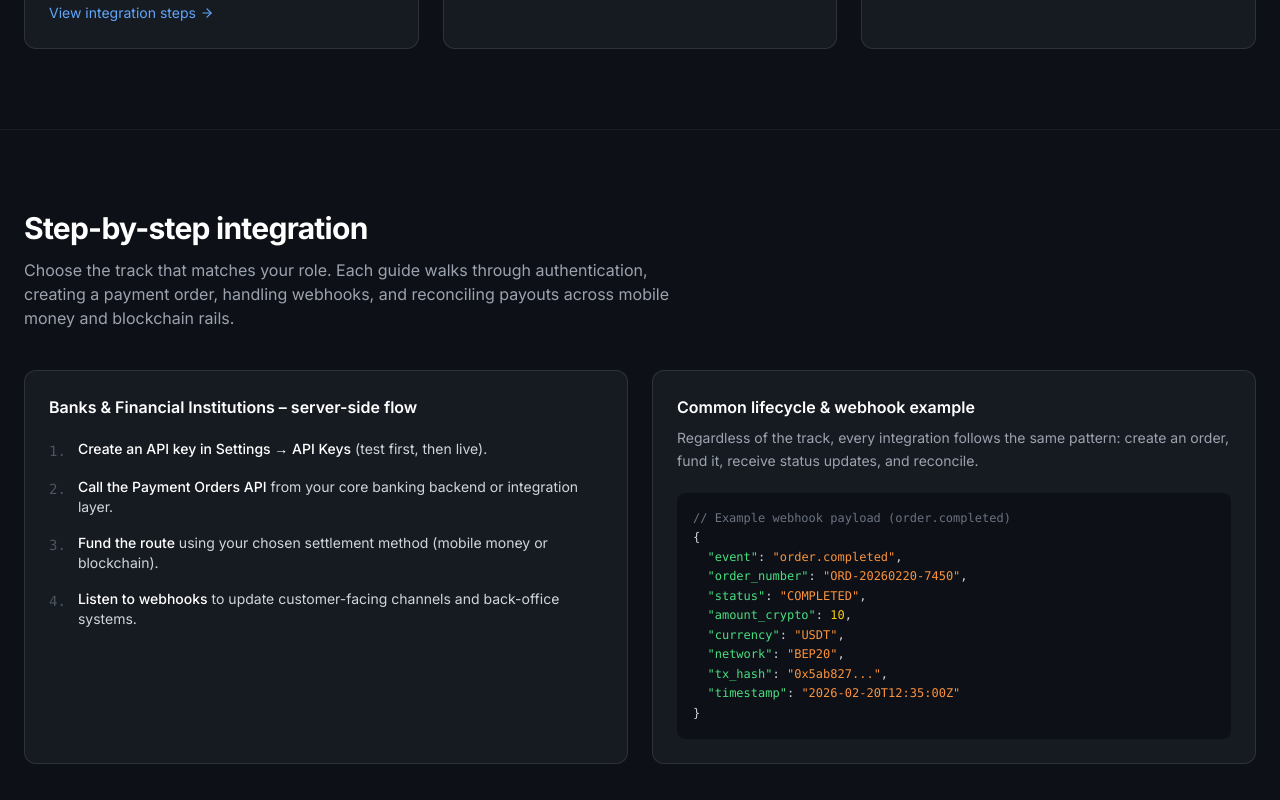
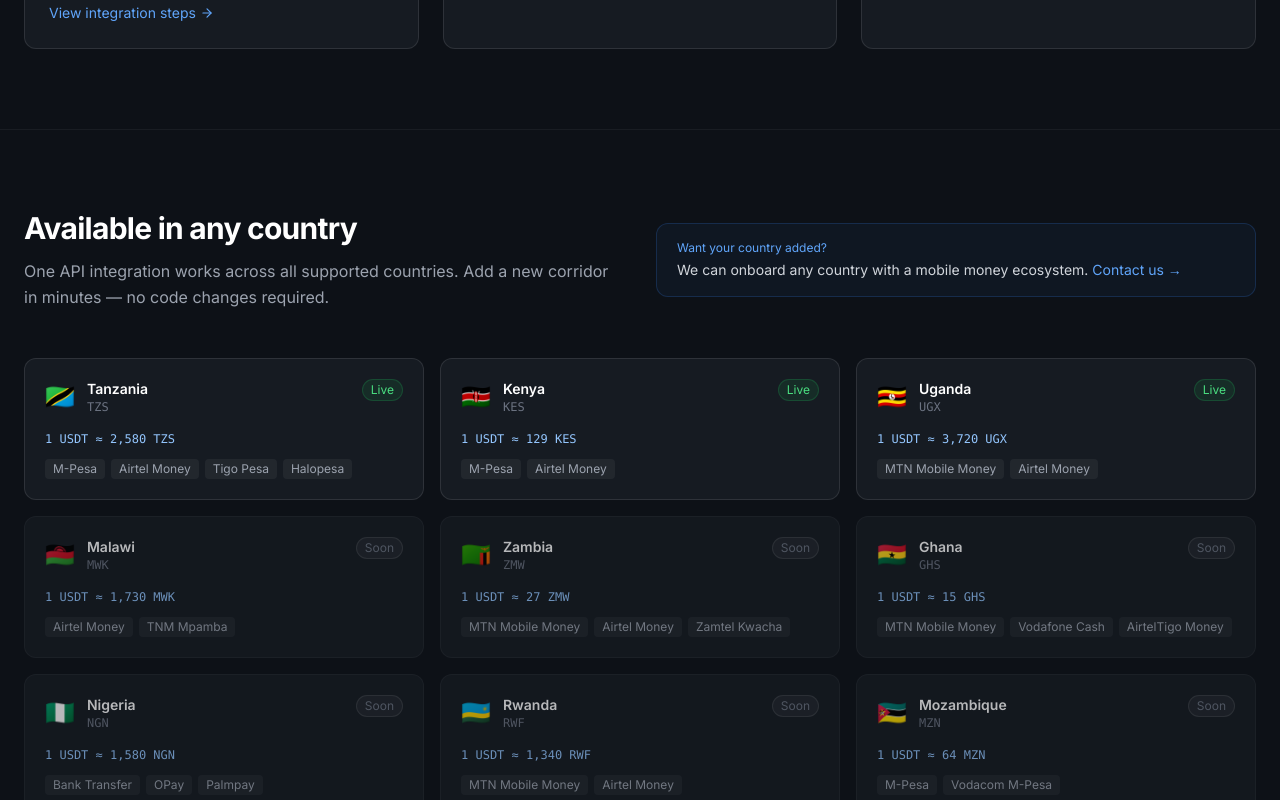
Before and after one commit to 0xMgwan/rampa, a Next.js app: page / in a window 1280 px wide. Shown: the part 1460-2260 px from the top of the page. Built offline with nearby package versions, Linux system fonts and the light colour scheme.

Commit message:
Add supported countries section to landing page - 9 countries with flags, currencies, payment methods, rates

```diff
--- a/app/page.tsx
+++ b/app/page.tsx
@@ -196,6 +196,97 @@
         </div>
       </section>
 
+      {/* Supported Countries */}
+      <section className="max-w-7xl mx-auto px-6 py-20 border-t border-white/5">
+        <div className="grid lg:grid-cols-2 gap-8 mb-12">
+          <div>
+            <h2 className="text-3xl font-bold tracking-tight mb-3">Available in any country</h2>
+            <p className="text-gray-400 leading-relaxed">
+              One API integration works across all supported countries. Add a new corridor in minutes — no code changes required.
+            </p>
+          </div>
+          <div className="flex items-center">
+            <div className="bg-blue-500/5 border border-blue-500/20 rounded-xl px-5 py-4 w-full">
+              <p className="text-xs text-blue-400 mb-1">Want your country added?</p>
+              <p className="text-sm text-gray-300">We can onboard any country with a mobile money ecosystem. <Link href="/get-started" className="text-blue-400 hover:text-blue-300 transition-colors">Contact us →</Link></p>
+            </div>
+          </div>
+        </div>
+
+        <div className="grid sm:grid-cols-2 lg:grid-cols-3 gap-4">
+          {[
+            {
+              flag: '🇹🇿', country: 'Tanzania', code: 'TZ', currency: 'TZS', status: 'live',
+              methods: ['M-Pesa', 'Airtel Money', 'Tigo Pesa', 'Halopesa'],
+              rate: '1 USDT ≈ 2,580 TZS',
+            },
+            {
+              flag: '🇰🇪', country: 'Kenya', code: 'KE', currency: 'KES', status: 'live',
+              methods: ['M-Pesa', 'Airtel Money'],
+              rate: '1 USDT ≈ 129 KES',
+            },
+            {
+              flag: '🇺🇬', country: 'Uganda', code: 'UG', currency: 'UGX', status: 'live',
+              methods: ['MTN Mobile Money', 'Airtel Money'],
+              rate: '1 USDT ≈ 3,720 UGX',
+            },
+            {
+              flag: '🇲🇼', country: 'Malawi', code: 'MW', currency: 'MWK', status: 'coming-soon',
+              methods: ['Airtel Money', 'TNM Mpamba'],
+              rate: '1 USDT ≈ 1,730 MWK',
+            },
+            {
+              flag: '🇿🇲', country: 'Zambia', code: 'ZM', currency: 'ZMW', status: 'coming-soon',
+              methods: ['MTN Mobile Money', 'Airtel Money', 'Zamtel Kwacha'],
+              rate: '1 USDT ≈ 27 ZMW',
+            },
+            {
+              flag: '🇬🇭', country: 'Ghana', code: 'GH', currency: 'GHS', status: 'coming-soon',
+              methods: ['MTN Mobile Money', 'Vodafone Cash', 'AirtelTigo Money'],
+              rate: '1 USDT ≈ 15 GHS',
+            },
+            {
+              flag: '🇳🇬', country: 'Nigeria', code: 'NG', currency: 'NGN', status: 'coming-soon',
+              methods: ['Bank Transfer', 'OPay', 'Palmpay'],
+              rate: '1 USDT ≈ 1,580 NGN',
+            },
+            {
+              flag: '🇷🇼', country: 'Rwanda', code: 'RW', currency: 'RWF', status: 'coming-soon',
+              methods: ['MTN Mobile Money', 'Airtel Money'],
+              rate: '1 USDT ≈ 1,340 RWF',
+            },
+            {
+              flag: '🇲🇿', country: 'Mozambique', code: 'MZ', currency: 'MZN', status: 'coming-soon',
+              methods: ['M-Pesa', 'Vodacom M-Pesa'],
+              rate: '1 USDT ≈ 64 MZN',
+            },
+          ].map(({ flag, country, currency, status, methods, rate }) => (
+            <div key={country} className={`bg-[#161b22] border rounded-xl p-5 relative ${status === 'live' ? 'border-white/10' : 'border-white/5 opacity-70'}`}>
+              <div className="flex items-start justify-between mb-4">
+                <div className="flex items-center gap-3">
+                  <span className="text-2xl">{flag}</span>
+                  <div>
+                    <p className="text-sm font-semibold text-white">{country}</p>
+                    <p className="text-xs text-gray-500 font-mono">{currency}</p>
+                  </div>
+                </div>
+                {status === 'live' ? (
+                  <span className="text-xs text-green-400 bg-green-500/10 border border-green-500/20 px-2 py-0.5 rounded-full">Live</span>
+                ) : (
+                  <span className="text-xs text-gray-500 bg-white/5 border border-white/10 px-2 py-0.5 rounded-full">Soon</span>
+                )}
+              </div>
+              <p className="text-xs font-mono text-blue-300 mb-3">{rate}</p>
+              <div className="flex flex-wrap gap-1.5">
+                {methods.map(m => (
+                  <span key={m} className="text-xs text-gray-400 bg-white/5 px-2 py-0.5 rounded">{m}</span>
+                ))}
+              </div>
+            </div>
+          ))}
+        </div>
+      </section>
+
       {/* Step-by-step integration */}
       <section className="max-w-7xl mx-auto px-6 py-20 border-t border-white/5">
         <h2 className="text-3xl font-bold tracking-tight mb-3">Step-by-step integration</h2>
```
